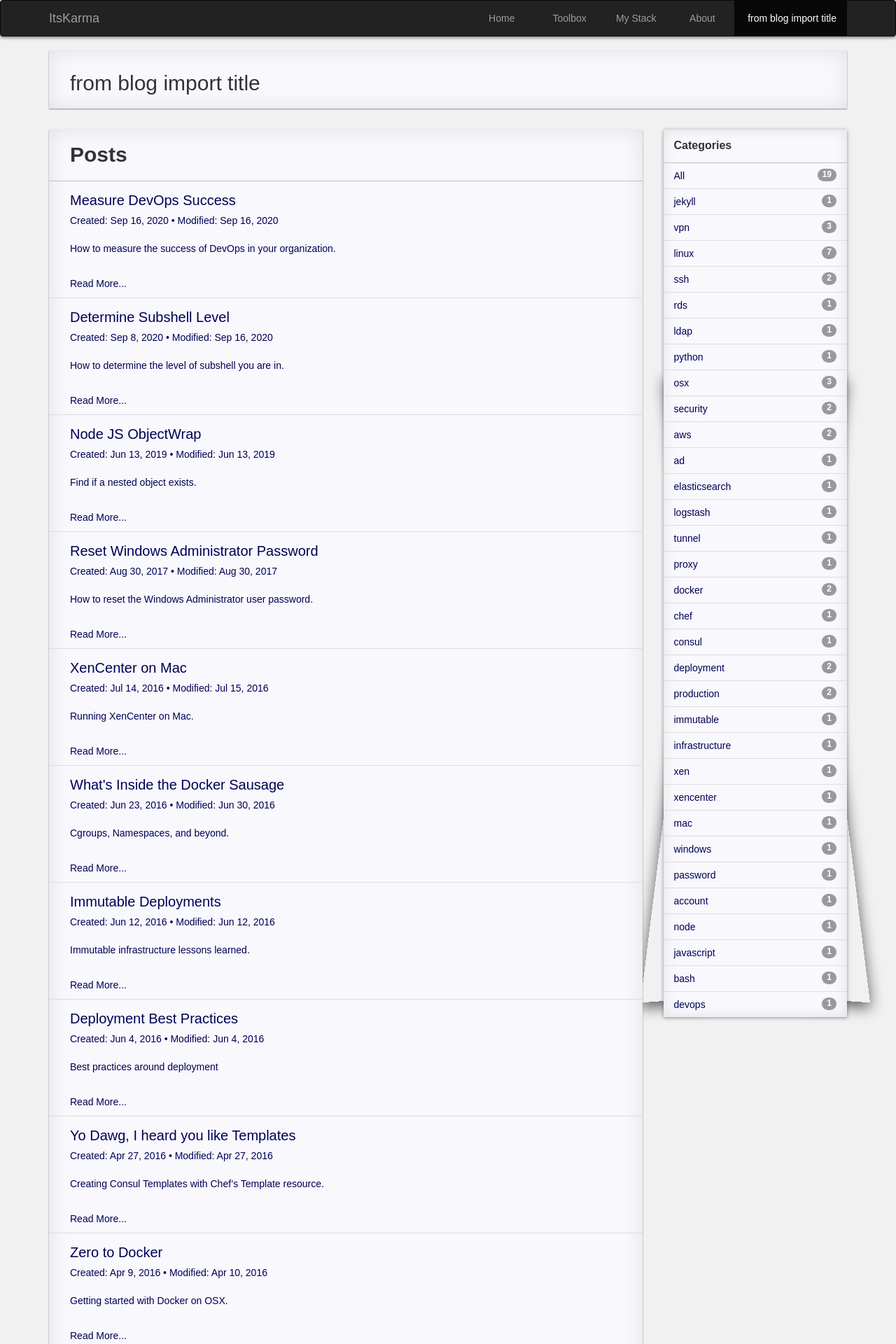
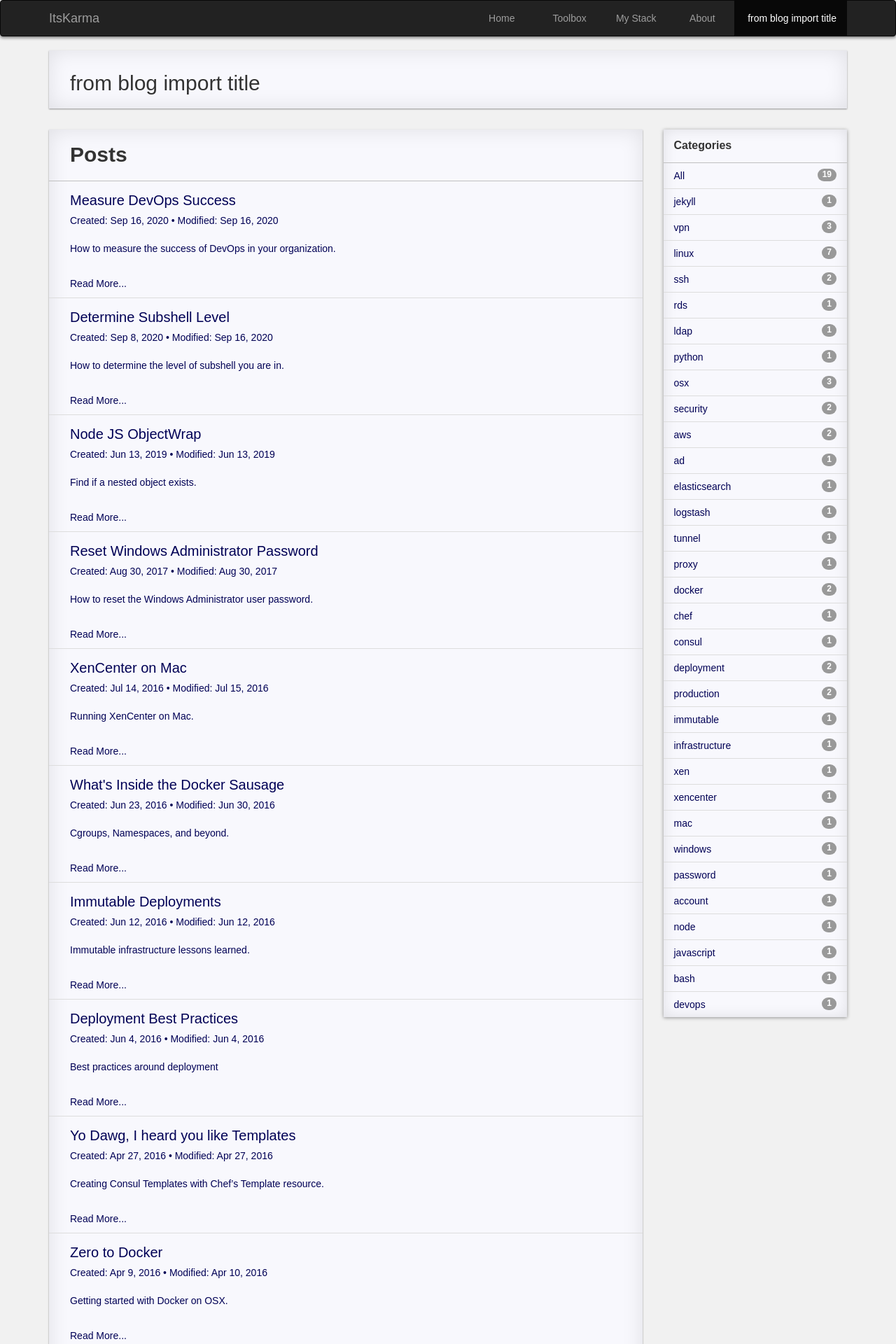
Before and after one commit to ItsKarma/ItsKarma.github.io, a Jekyll site: the page built from index.md, in a window 1280 px wide. Shown: the top 1920 px of the page at 70% size. Built offline with Jekyll 4.4.1, drawn with Linux system fonts in a browser that asks for light colours; our own code applies the rules of GitHub Pages for plain Markdown files.

Commit message:
Update index.css

```diff
--- a/static/css/index.css
+++ b/static/css/index.css
@@ -157,48 +157,6 @@ nav{
 	-moz-box-shadow: 0 1px 5px rgba(0,0,0,0.4),0 0 20px rgba(0,0,0,0.1) inset;
 	-o-box-shadow: 0 1px 5px rgba(0,0,0,0.4),0 0 20px rgba(0,0,0,0.1) inset;
 	box-shadow: 0 1px 5px rgba(0,0,0,0.4),0 0 20px rgba(0,0,0,0.1) inset;
-}
-.shadow-corner-curl:before{
-	content:"";
-	position: absolute;
-	z-index: -5;
-	width: 70%;
-	height:70%;
-	left: 9%;
-	bottom: 2%;
-	background: transparent;
-	-webkit-box-shadow: 0 8px 20px rgba(0,0,0,0.6);
-	-moz-box-shadow: 0 8px 20px rgba(0,0,0,0.6);
-	-o-box-shadow: 0 8px 20px rgba(0,0,0,0.6);
-	box-shadow: 0 8px 20px rgba(0,0,0,0.6);
-
-	/* 向左倾斜12度，再旋转4度 */
-	-webkit-transform:skew(-11deg) rotate(-4deg);
-	-moz-transform:skew(-11deg) rotate(-4deg);
-	-o-transform:skew(-11deg) rotate(-4deg);
-	-ms-transform:skew(-11deg) rotate(-4deg);
-	transform:skew(-11deg) rotate(-4deg);
-}
-.shadow-corner-curl:after{
-	content:"";
-	position: absolute;
-	z-index: -5;
-	width: 70%;
-	height:70%;
-	right: 9%;
-	bottom: 2%;
-	background: transparent;
-	-webkit-box-shadow: 0 8px 20px rgba(0,0,0,0.6);
-	-moz-box-shadow: 0 8px 20px rgba(0,0,0,0.6);
-	-o-box-shadow: 0 8px 20px rgba(0,0,0,0.6);
-	box-shadow: 0 8px 20px rgba(0,0,0,0.6);
-
-	/* 向左倾斜12度，再旋转4度 */
-	-webkit-transform:skew(11deg) rotate(4deg);
-	-moz-transform:skew(11deg) rotate(4deg);
-	-o-transform:skew(11deg) rotate(4deg);
-	-ms-transform:skew(11deg) rotate(4deg);
-	transform:skew(11deg) rotate(4deg);
 }
 
 /* footer */
```
